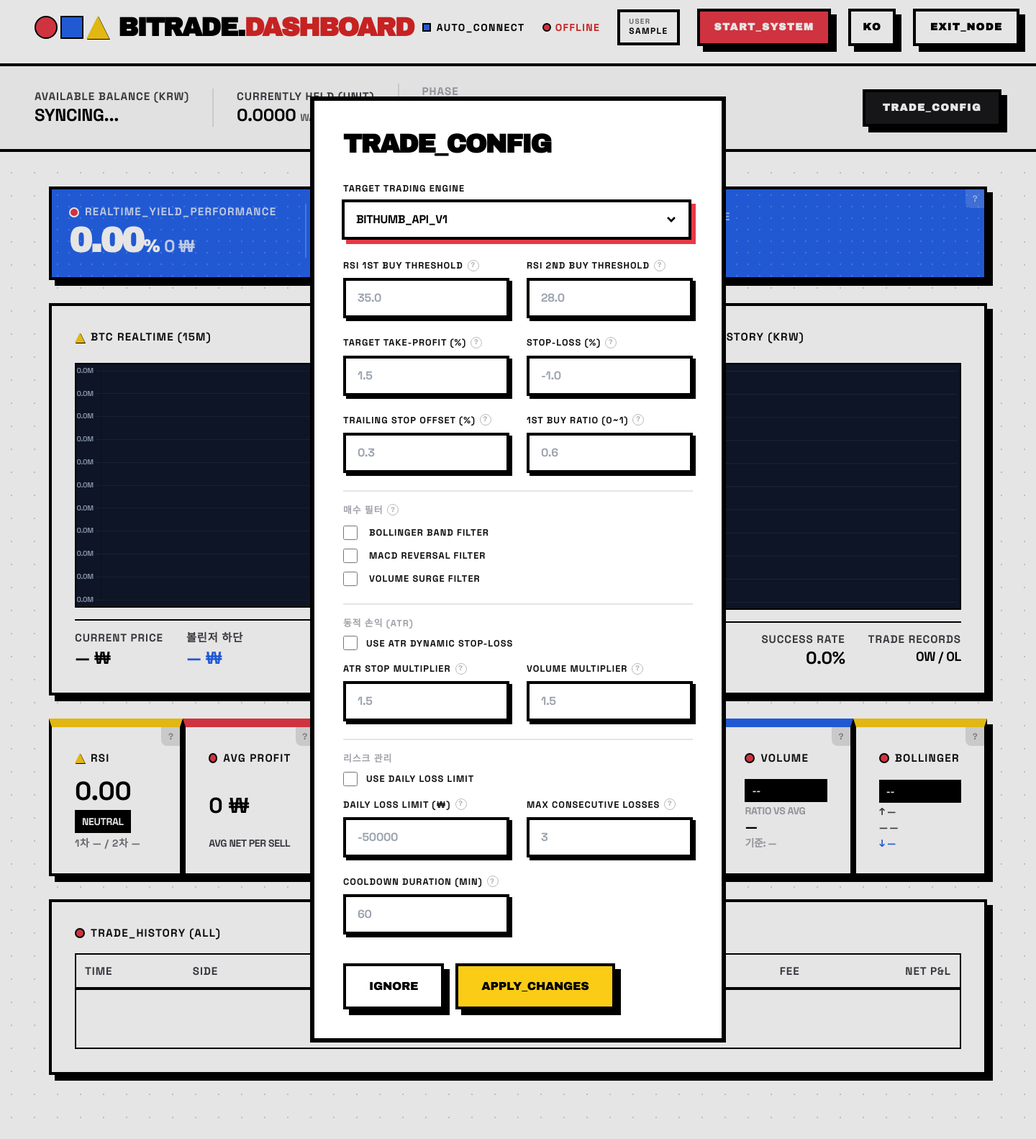
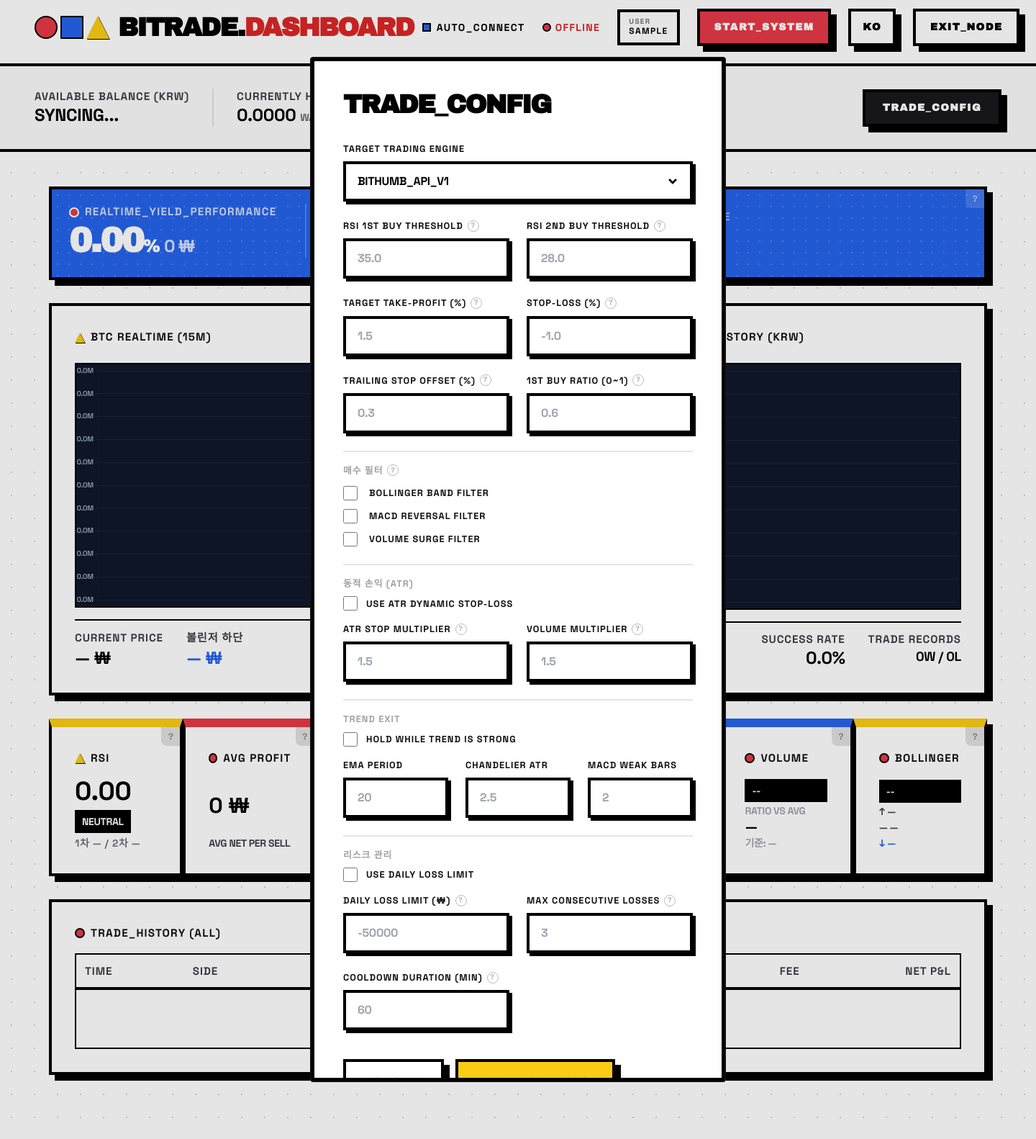
Before and after one commit to syl-deve/btrade, a FastAPI app: template templates/index.html in a window 1440 px wide, after a click on "TRADE_CONFIG". Shown: the whole page at 72% size. Run offline with FastAPI, Linux system fonts and the light colour scheme; the template is opened without the code that fills it: most values are stand-ins (such as "Sample title", 1, 10 or a date in 2020); a database or web service that is not in the repository returns one stand-in record (values such as "Sample title"); data that the repository does not hold is empty; parts of the project's set-up code (start-up, migrations or seed data) failed here and were passed over; some libraries are stand-ins or nearby versions.

Commit message:
feat: add trend-aware profit exit

```diff
--- a/main.py
+++ b/main.py
@@ -113,6 +113,10 @@ class SettingsUpdate(BaseModel):
     volume_multiplier: float = Field(default=1.5, ge=1.0, le=10.0)
     atr_multiplier: float = Field(default=1.5, ge=0.5, le=5.0)
     use_atr: bool = True
+    use_trend_exit: bool = True
+    trend_ema_period: int = Field(default=20, ge=5, le=120)
+    chandelier_atr_multiplier: float = Field(default=2.5, ge=0.5, le=10.0)
+    macd_weak_confirm_candles: int = Field(default=2, ge=1, le=5)
     daily_loss_limit: float = Field(default=-50000.0, le=0.0)
     use_daily_loss: bool = True
     max_consecutive_loss: int = Field(default=3, ge=1, le=10)
@@ -185,6 +189,10 @@ async def lifespan(app: FastAPI):
         ("cooldown_minutes",       "ALTER TABLE bot_settings ADD COLUMN cooldown_minutes INTEGER DEFAULT 60"),
         ("cooldown_until",         "ALTER TABLE bot_settings ADD COLUMN cooldown_until DATETIME"),
         ("use_atr",                "ALTER TABLE bot_settings ADD COLUMN use_atr BOOLEAN DEFAULT 1"),
+        ("use_trend_exit",         "ALTER TABLE bot_settings ADD COLUMN use_trend_exit BOOLEAN DEFAULT 1"),
+        ("trend_ema_period",       "ALTER TABLE bot_settings ADD COLUMN trend_ema_period INTEGER DEFAULT 20"),
+        ("chandelier_atr_multiplier", "ALTER TABLE bot_settings ADD COLUMN chandelier_atr_multiplier FLOAT DEFAULT 2.5"),
+        ("macd_weak_confirm_candles", "ALTER TABLE bot_settings ADD COLUMN macd_weak_confirm_candles INTEGER DEFAULT 2"),
         ("use_daily_loss",         "ALTER TABLE bot_settings ADD COLUMN use_daily_loss BOOLEAN DEFAULT 1"),
     ]
     for col, sql in migrations:
@@ -217,6 +225,10 @@ async def lifespan(app: FastAPI):
             volume_multiplier=1.5,
             atr_multiplier=1.5,
             use_atr=True,
+            use_trend_exit=True,
+            trend_ema_period=20,
+            chandelier_atr_multiplier=2.5,
+            macd_weak_confirm_candles=2,
             max_hold_hours=4.0,
             daily_loss_limit=-50000.0,
             use_daily_loss=True,
@@ -463,7 +475,24 @@ async def trading_loop():
 
                         if bot_settings.highest_profit_rate >= bot_settings.target_profit_rate:
                             if profit_rate <= (bot_settings.highest_profit_rate - bot_settings.trailing_stop_offset):
-                                res = current_client.sell_market_order(coin_balance)
+                                use_trend_exit = bot_settings.use_trend_exit if bot_settings.use_trend_exit is not None else True
+                                trend_state = strategy.get_trend_exit_state(
+                                    target_exchange,
+                                    current_price=current_price,
+                                    ema_period=bot_settings.trend_ema_period or 20,
+                                    chandelier_atr_multiplier=bot_settings.chandelier_atr_multiplier or 2.5,
+                                    macd_weak_confirm_candles=bot_settings.macd_weak_confirm_candles or 2,
+                                ) if use_trend_exit else {"trend_ok": False}
+                                if use_trend_exit and trend_state.get("trend_ok"):
+                                    logger.info(
+                                        "[Trend Hold] trailing armed but trend remains strong | "
+                                        f"profit={profit_rate:.2f}% peak={bot_settings.highest_profit_rate:.2f}% "
+                                        f"EMA{bot_settings.trend_ema_period or 20}={trend_state.get('ema') or 0:,.0f} "
+                                        f"Chandelier={trend_state.get('chandelier_stop') or 0:,.0f}"
+                                    )
+                                    res = None
+                                else:
+                                    res = current_client.sell_market_order(coin_balance)
                                 if res:
                                     net_profit = _record_sell(db, current_price, coin_balance, bot_settings)
                                     logger.info(f"🎣 트레일링 익절: SOLD @ {current_price:,.0f} (고점: {bot_settings.highest_profit_rate:.2f}% → {profit_rate:.2f}%) | P&L: +{net_profit:,.0f} KRW")
@@ -812,6 +841,10 @@ async def get_status(db: Session = Depends(get_db), user=Depends(get_current_use
                 "volume_multiplier": bot_settings.volume_multiplier if bot_settings else 1.5,
                 "atr_multiplier": bot_settings.atr_multiplier if bot_settings else 1.5,
                 "use_atr": bot_settings.use_atr if (bot_settings and bot_settings.use_atr is not None) else True,
+                "use_trend_exit": bot_settings.use_trend_exit if (bot_settings and bot_settings.use_trend_exit is not None) else True,
+                "trend_ema_period": bot_settings.trend_ema_period if bot_settings else 20,
+                "chandelier_atr_multiplier": bot_settings.chandelier_atr_multiplier if bot_settings else 2.5,
+                "macd_weak_confirm_candles": bot_settings.macd_weak_confirm_candles if bot_settings else 2,
                 "daily_loss_limit": bot_settings.daily_loss_limit if bot_settings else -50000.0,
                 "use_daily_loss": bot_settings.use_daily_loss if (bot_settings and bot_settings.use_daily_loss is not None) else True,
                 "max_consecutive_loss": bot_settings.max_consecutive_loss if bot_settings else 3,
@@ -846,6 +879,10 @@ async def update_settings(data: SettingsUpdate, db: Session = Depends(get_db), u
             bot_settings.volume_multiplier = data.volume_multiplier
             bot_settings.atr_multiplier = data.atr_multiplier
             bot_settings.use_atr = data.use_atr
+            bot_settings.use_trend_exit = data.use_trend_exit
+            bot_settings.trend_ema_period = data.trend_ema_period
+            bot_settings.chandelier_atr_multiplier = data.chandelier_atr_multiplier
+            bot_settings.macd_weak_confirm_candles = data.macd_weak_confirm_candles
             bot_settings.daily_loss_limit = data.daily_loss_limit
             bot_settings.use_daily_loss = data.use_daily_loss
             bot_settings.max_consecutive_loss = data.max_consecutive_loss
--- a/models.py
+++ b/models.py
@@ -45,6 +45,10 @@ class BotSettings(Base):
     # B. 동적 손익 조정
     atr_multiplier = Column(Float, default=1.5)      # ATR 기반 손절폭 배수
     use_atr = Column(Boolean, default=True)          # ATR 동적 손절 사용 여부
+    use_trend_exit = Column(Boolean, default=True)
+    trend_ema_period = Column(Integer, default=20)
+    chandelier_atr_multiplier = Column(Float, default=2.5)
+    macd_weak_confirm_candles = Column(Integer, default=2)
     max_hold_hours = Column(Float, default=4.0)      # 최대 보유 시간 (시간)
     position_opened_at = Column(DateTime, nullable=True)  # 포지션 진입 시각
     # C. 리스크 관리
--- a/templates/index.html
+++ b/templates/index.html
@@ -405,6 +405,28 @@
                         </div>
                     </div>
                 </div>
+                <div class="border-t-2 border-black/10 pt-4">
+                    <p class="bau-label text-zinc-400">TREND EXIT</p>
+                    <label class="flex items-center gap-3 mb-4 cursor-pointer">
+                        <input type="checkbox" id="set-use-trend-exit" class="w-5 h-5 border-2 border-black accent-blue-600">
+                        <span class="bau-label mb-0">Hold while trend is strong</span>
+                    </label>
+                    <div class="grid grid-cols-1 sm:grid-cols-3 gap-4 md:gap-6">
+                        <div>
+                            <label class="bau-label">EMA PERIOD</label>
+                            <input type="number" id="set-trend-ema" step="1" min="5" max="120" class="bau-input" placeholder="20">
+                        </div>
+                        <div>
+                            <label class="bau-label">CHANDELIER ATR</label>
+                            <input type="number" id="set-chandelier-atr" step="0.1" min="0.5" max="10.0" class="bau-input" placeholder="2.5">
+                        </div>
+                        <div>
+                            <label class="bau-label">MACD WEAK BARS</label>
+                            <input type="number" id="set-macd-weak" step="1" min="1" max="5" class="bau-input" placeholder="2">
+                        </div>
+                    </div>
+                </div>
+
 
                 <!-- 리스크 관리 -->
                 <div class="border-t-2 border-black/10 pt-4">
@@ -1153,6 +1175,10 @@
                     document.getElementById('set-volume').checked = data.config.use_volume_filter;
                     document.getElementById('set-use-atr').checked = data.config.use_atr !== false;
                     document.getElementById('set-atr').value = data.config.atr_multiplier;
+                    if (document.getElementById('set-use-trend-exit')) document.getElementById('set-use-trend-exit').checked = data.config.use_trend_exit !== false;
+                    if (document.getElementById('set-trend-ema')) document.getElementById('set-trend-ema').value = data.config.trend_ema_period || 20;
+                    if (document.getElementById('set-chandelier-atr')) document.getElementById('set-chandelier-atr').value = data.config.chandelier_atr_multiplier || 2.5;
+                    if (document.getElementById('set-macd-weak')) document.getElementById('set-macd-weak').value = data.config.macd_weak_confirm_candles || 2;
                     document.getElementById('atr-options').style.opacity = data.config.use_atr !== false ? '1' : '0.4';
                     document.getElementById('set-atr').disabled = data.config.use_atr === false;
                     document.getElementById('set-use-daily-loss').checked = data.config.use_daily_loss !== false;
@@ -1245,6 +1271,10 @@
                 use_atr: document.getElementById('set-use-atr').checked,
                 use_daily_loss: document.getElementById('set-use-daily-loss').checked,
                 atr_multiplier: parseFloat(document.getElementById('set-atr').value),
+                use_trend_exit: document.getElementById('set-use-trend-exit') ? document.getElementById('set-use-trend-exit').checked : true,
+                trend_ema_period: document.getElementById('set-trend-ema') ? parseInt(document.getElementById('set-trend-ema').value) : 20,
+                chandelier_atr_multiplier: document.getElementById('set-chandelier-atr') ? parseFloat(document.getElementById('set-chandelier-atr').value) : 2.5,
+                macd_weak_confirm_candles: document.getElementById('set-macd-weak') ? parseInt(document.getElementById('set-macd-weak').value) : 2,
                 volume_multiplier: parseFloat(document.getElementById('set-vol-mult').value),
                 daily_loss_limit: parseFloat(document.getElementById('set-daily-loss').value),
                 max_consecutive_loss: parseInt(document.getElementById('set-cons-loss').value),
```
Also changed, not shown: core/strategy.py (+73 -0 lines).
